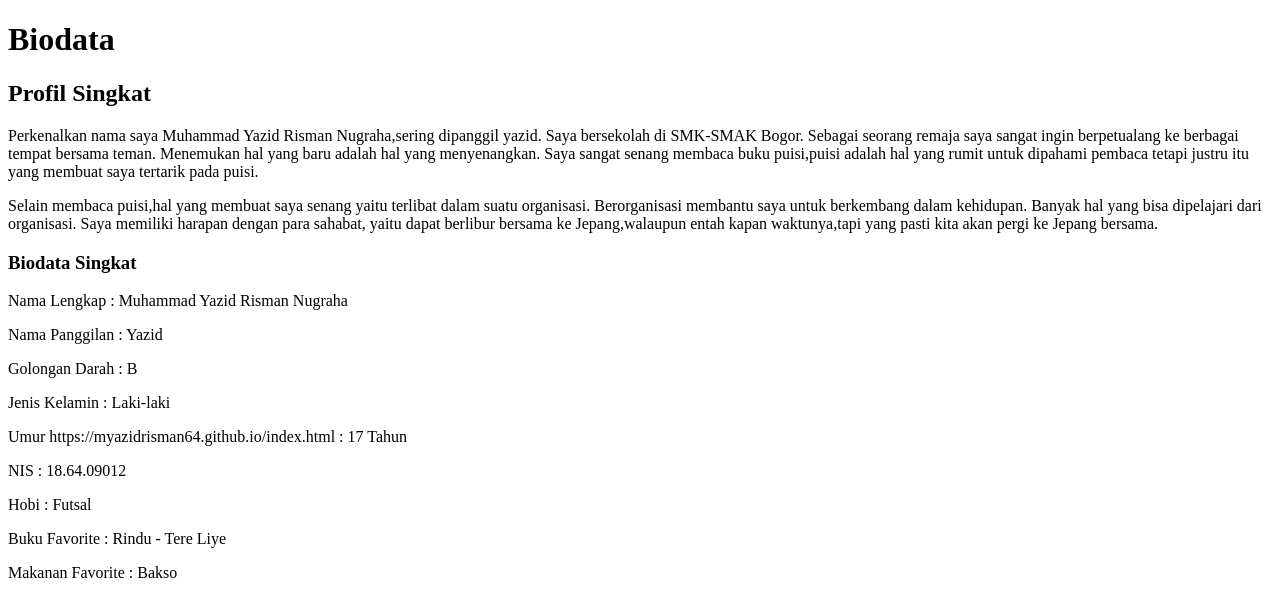
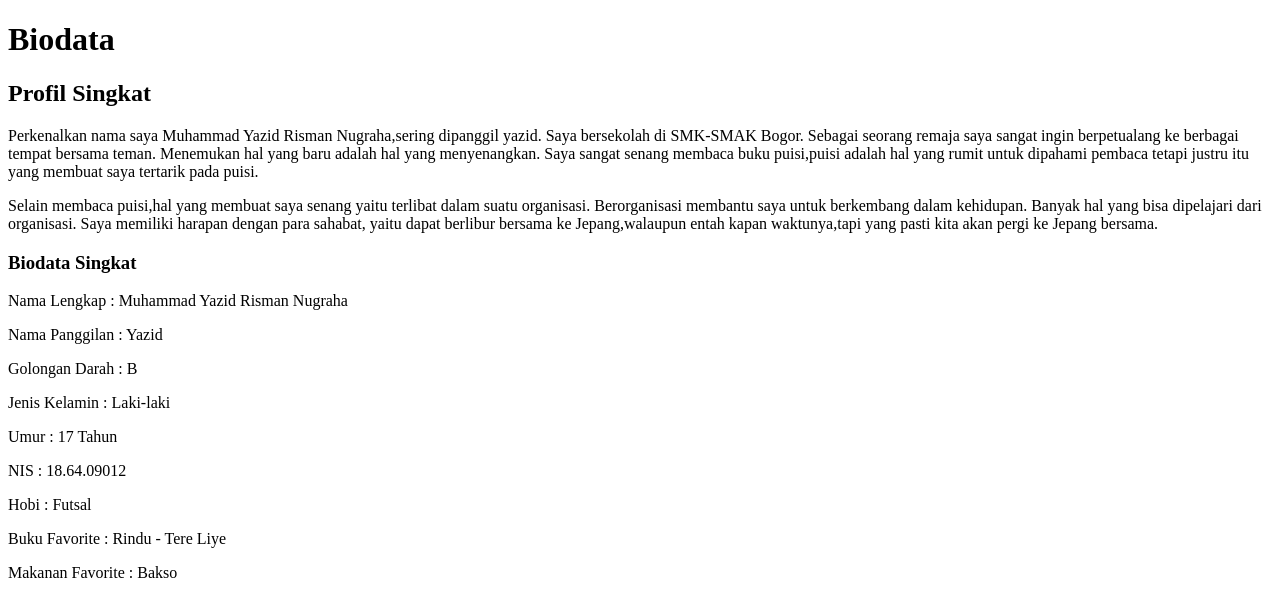
Before and after one commit to myazidrisman64/myazidrisman64.github.io, a plain HTML site: page index.html in a window 1280 px wide. Shown: the top 595 px of the page. Drawn offline with Linux system fonts and the light colour scheme.

Commit message:
Update index.html

```diff
--- a/index.html
+++ b/index.html
@@ -13,7 +13,7 @@
 	<p>Nama Panggilan 		: Yazid</p>
 	<p>Golongan Darah		: B</p>
 	<p>Jenis Kelamin		: Laki-laki</p>
-	<p>Umur			https://myazidrisman64.github.io/index.html		: 17 Tahun</p>
+	<p>Umur					: 17 Tahun</p>
 	<p>NIS					: 18.64.09012</p>
 	<p>Hobi					: Futsal</p>
 	<p>Buku Favorite		: Rindu - Tere Liye</p>
```
